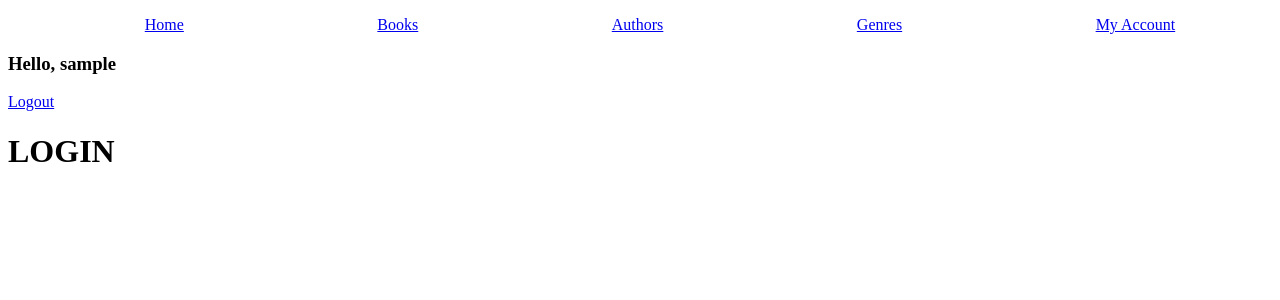
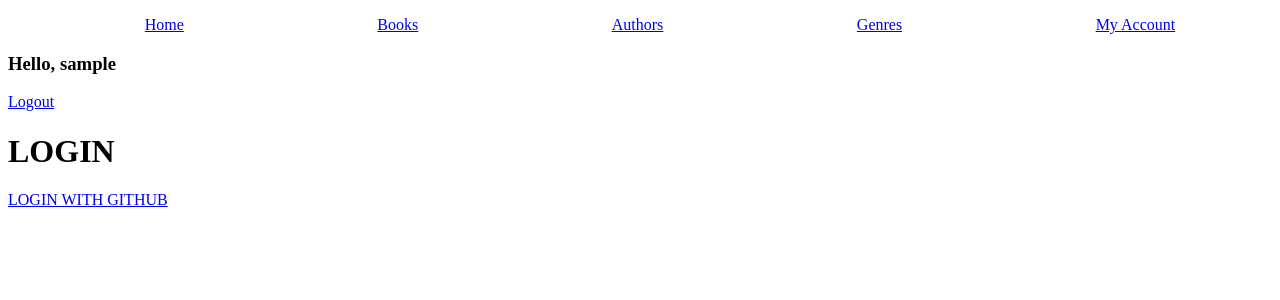
Before and after one commit to purwin/Udacity_Catalog, a Flask app: template templates/login.html in a window 1280 px wide. Shown: the top 300 px of the page. Run offline with Flask 2, Linux system fonts and the light colour scheme; a user stored in the database is signed in; tables that the repository leaves empty hold one stand-in row (values such as "Sample post"); the template is opened without the code that fills it: most values are stand-ins (such as "Sample title", 1, 10 or a date in 2020); parts of the project's set-up code (start-up, migrations or seed data) failed here and were passed over; some libraries are stand-ins or nearby versions.

Commit message:
Add github oauth link to login template

```diff
--- a/templates/login.html
+++ b/templates/login.html
@@ -19,6 +19,10 @@
     data-callback="signInCallback"
     data-approvalprompt="force">
   </span>
+</div>
+
+<div id="github_button">
+  <span id="gh-signin"><a href="{{ gh_url }}">LOGIN WITH GITHUB</a></span>
 </div>
 
 <div id="result"></div>
@@ -51,6 +55,36 @@ function signInCallback(authResult) {
          }
       }
 
-  }); } }
+  }); }
+}
+</script>
+
+
+<script>
+//   $('#gh-signin').on('click', function(event) {
+//     // event.preventDefault();
+//     /* Act on the event */
+//     console.log("CLICKED!");
+
+//   $.ajax({
+//     type: 'POST',
+//     url: '/ghconnect?state={{STATE}}',
+//     processData: false,
+//     // data: access_token,
+//     contentType: 'application/octet-stream; charset=utf-8',
+//     success: function(result) {
+//       // Handle or verify the server response if necessary.
+//       if (result) {
+//         $('#result').html('Login Successful!</br>'+ result + '</br>Redirecting...');
+//         setTimeout(function() {
+//           window.location.href = "/index";
+//         }, 4000);
+//       } else {
+//         $('#result').html('Failed to make a server-side call. Check your configuration and console.');
+//       }
+
+//     }
+//   });
+// });
 </script>
 {% endblock %}
```
